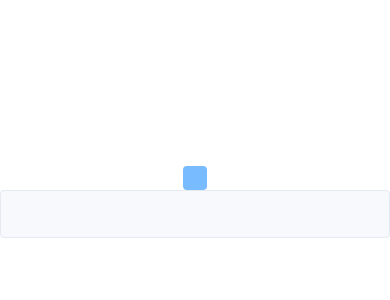
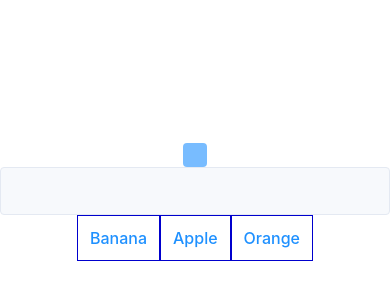
Before and after one commit to PrayaAmadigaPitasa/react-native-design-kit, a React Native app: screen / in a window 390 px wide. Shown: the part 220-520 px from the top of the page. Built offline with nearby package versions, Linux system fonts and the light colour scheme.

Commit message:
Update ButtonGroup styles

```diff
--- a/App.tsx
+++ b/App.tsx
@@ -1,6 +1,6 @@
 import React, {useState} from 'react';
 import {View, StyleSheet, Alert} from 'react-native';
-import {Button, Input} from './src';
+import {Button, Input, ButtonGroup} from './src';
 
 export default function App() {
   const [value, setValue] = useState('');
@@ -11,6 +11,12 @@ export default function App() {
     <View style={styles.container}>
       <Button disabled={value === ''} onPress={() => Alert.alert('Test')} />
       <Input onChangeText={text => setValue(text)} />
+      <ButtonGroup
+        type="outline"
+        actionType="radio"
+        buttonIds={['Banana', 'Apple', 'Orange']}
+        onSelect={() => {}}
+      />
     </View>
   );
 }
--- a/package.json
+++ b/package.json
@@ -1,6 +1,6 @@
 {
   "name": "react-native-design-kit",
-  "version": "1.0.21",
+  "version": "1.0.22",
   "description": "All in one react native material design",
   "main": "dist/index.js",
   "types": "dist/index.d.ts",
--- a/src/components/ButtonGroup.tsx
+++ b/src/components/ButtonGroup.tsx
@@ -193,13 +193,13 @@ const styles = StyleSheet.create({
   },
   buttonContainer: {
     borderRadius: 0,
-    borderWidth: 1,
-    borderColor: '#194bbf',
+    borderWidth: 0.5,
+    borderColor: 'mediumblue',
   },
   selectedButtonContainer: {
-    backgroundColor: '#295bcf',
+    backgroundColor: 'royalblue',
   },
   selectedTitle: {
-    color: '#092b9f',
+    color: 'darkblue',
   },
 });
```
